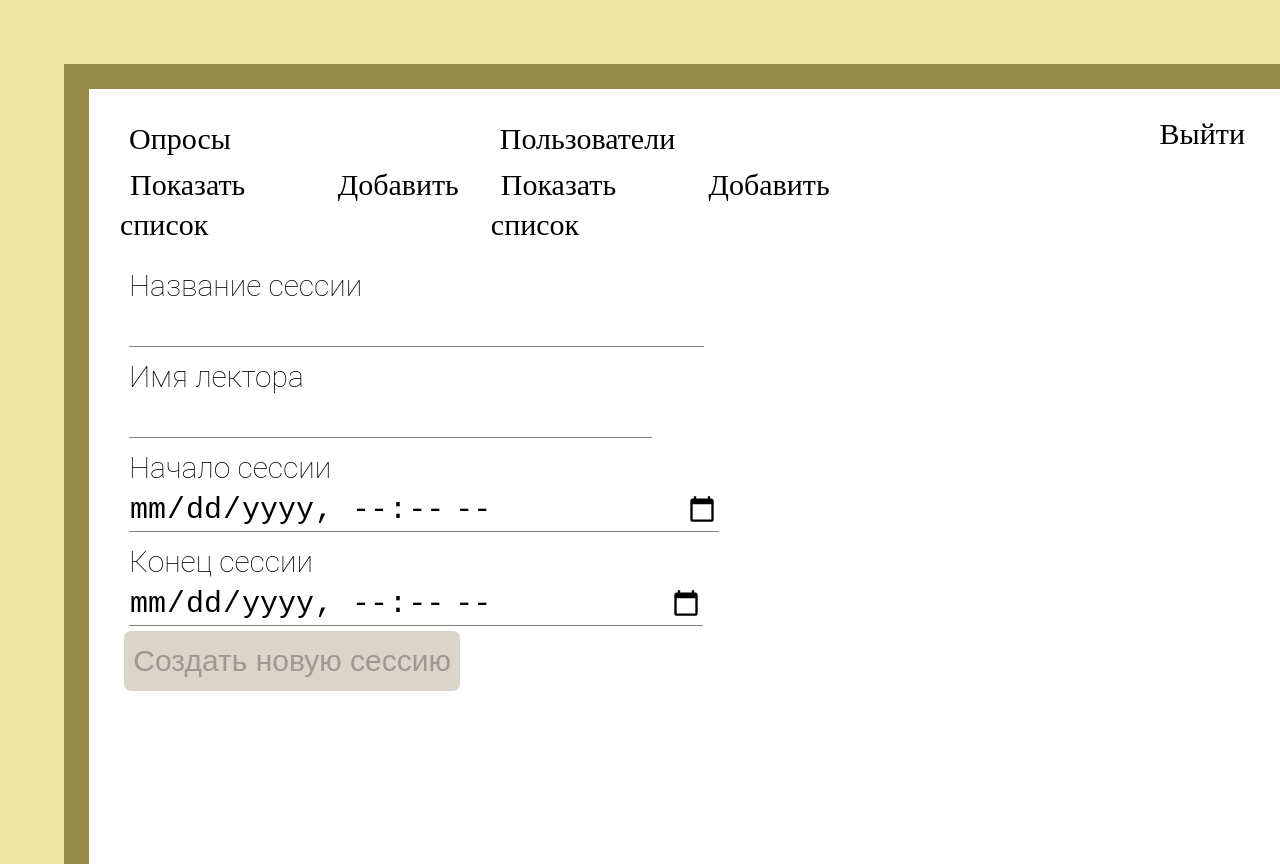
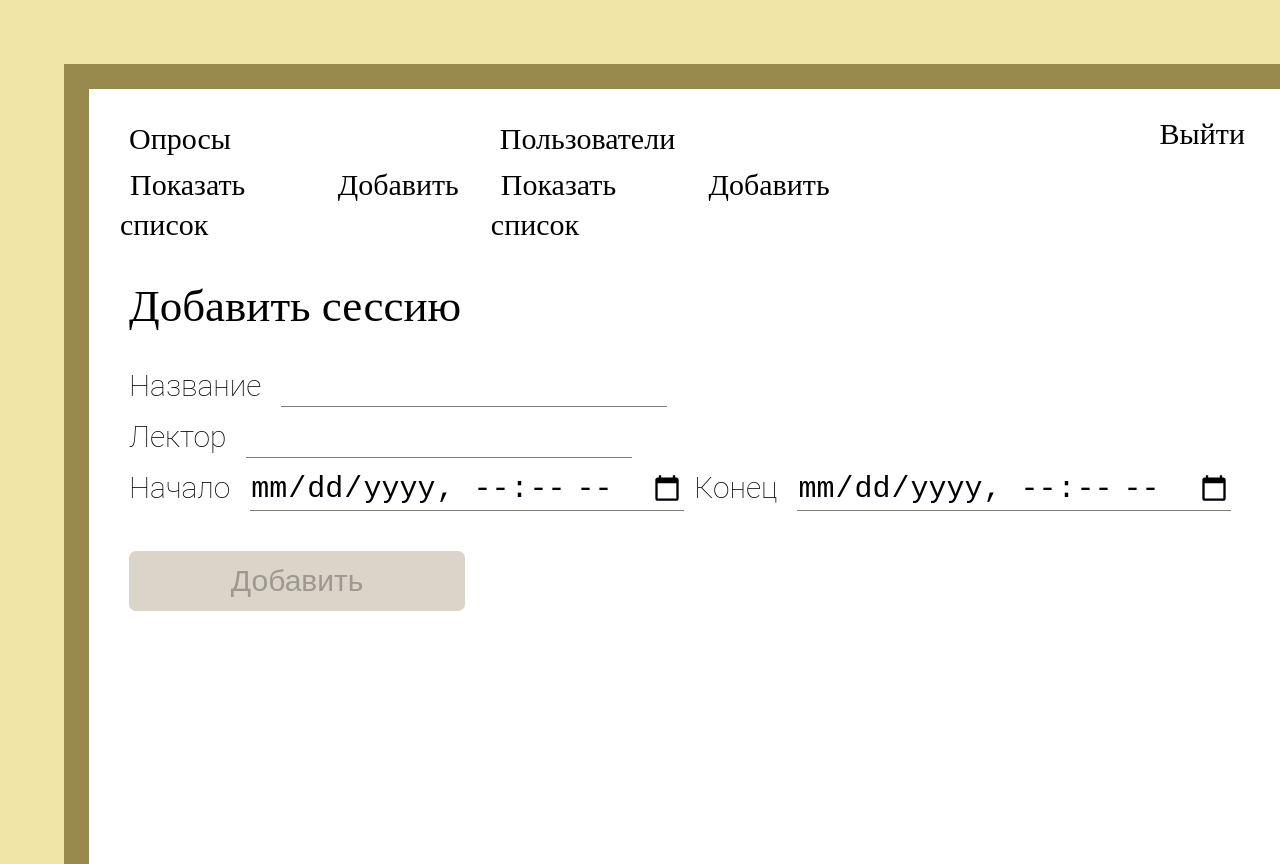
Before and after one commit to KatySolo/realtimepollreact, a React (Create React App) app: page /admin/sessions/add in a window 1280 px wide. Built offline with nearby package versions, Linux system fonts and the light colour scheme; no server answers; what auth0-js would draw is missing.

Commit message:
added survey form design

```diff
--- a/src/components/DatePicker/childrens/Finish.jsx
+++ b/src/components/DatePicker/childrens/Finish.jsx
@@ -21,7 +21,7 @@ class FinishDatePicker extends Component {
 
 	render() {
 		return(
-			<div className="input">
+			<div className="input finishDate">
 				<span className="inputName">{this.props.lable}</span>
 				<input
 					className="inputInline"
--- a/src/components/DatePicker/childrens/Start.jsx
+++ b/src/components/DatePicker/childrens/Start.jsx
@@ -21,7 +21,7 @@ class StartDatePicker extends Component {
 
 	render() {
 		return(
-			<div className="input">
+			<div className="input startDate">
 				<span className="inputName">{this.props.lable}</span>
 				<input
 					className="inputInline"
--- a/src/components/InputWithLable/childrens/SessionLector.jsx
+++ b/src/components/InputWithLable/childrens/SessionLector.jsx
@@ -14,7 +14,7 @@ const mapDispatchToProps = dispatch => {
 class SessionLectorInput extends Component {
 	render() {
 		return(
-			<div className="input">
+			<div className="input lectorName">
 				<span className="inputName">{this.props.lable}</span>
 				<input
 					className="inputInline"
--- a/src/components/InputWithLable/childrens/SessionName.jsx
+++ b/src/components/InputWithLable/childrens/SessionName.jsx
@@ -14,7 +14,7 @@ const mapDispatchToProps = dispatch => {
 class SessionNameInput extends Component {
 	render() {
 		return(
-			<div className="input">
+			<div className="input sessionName">
 				<span className="inputName">{this.props.lable}</span>
 				<input
 					className="inputInline"
--- a/src/components/SessionWindows/SessionForm/SessionForm.jsx
+++ b/src/components/SessionWindows/SessionForm/SessionForm.jsx
@@ -24,7 +24,7 @@ class SessionForm extends Component {
 		super(props);
 		this.state={
 			msg: '',
-			isError: false
+			type: 'none'
 		};
 
 		this.isValidForm = this.isValidForm.bind(this);
@@ -47,24 +47,29 @@ class SessionForm extends Component {
 		},{
 			headers: { 'Authorization': `Bearer ${auth0Client.getIdToken()}` }
 		}).then(res => {
-			setTimeout(() => this.setState({ msg: '' }), 5000);
-			this.setState({ msg: res.data, isError: false });
+			setTimeout(() => this.setState({ msg: '', type: 'none' }), 5000);
+			this.setState({ msg: res.data, type: 'ok' });
 		}).catch((error) => {
-			setTimeout(() => this.setState({ msg: '', isError: false }), 5000);
-			this.setState({ msg: error.response.data.text || 'Произошла ошибка', isError: true });
+			setTimeout(() => this.setState({ msg: '', type: 'none' }), 5000);
+			this.setState({ msg: error.response.data.text || 'Произошла ошибка', type: 'err' });
 		});
 	}
 
 	render(){
 		return (
 			<div className="sessionForm">
-				<InputWithLable lable="Название сессии" id='sessionName' />
-				<InputWithLable lable="Имя лектора" id='sessionLector' />
-				<DatePicker lable="Начало сессии" id="start" />
-				<DatePicker lable="Конец сессии" id="finish" />
-				<SubmitButton text="Создать новую сессию" isValid={this.isValidForm} handleSubmit={this.handleSubmit} />
-				<div className={this.state.isError ? 'msgBox error' : 'msgBox correct'}>
-					{this.state.msg}
+				<div className='formTitle'>Добавить сессию</div>
+				<InputWithLable lable="Название" id='sessionName' />
+				<InputWithLable lable="Лектор" id='sessionLector' />
+				<div className='date_container'>
+					<DatePicker lable="Начало" id="start" />
+					<DatePicker lable="Конец" id="finish" />
+				</div>
+				<div className='footer'>
+					<SubmitButton text="Добавить" isValid={this.isValidForm} handleSubmit={this.handleSubmit} />
+					<div className={'msgResultBox ' + this.state.type}>
+						<div className='msgResultBox_text'>{this.state.msg}</div>
+					</div>
 				</div>
 			</div>
 		);
--- a/src/components/SessionWindows/SessionForm/styles.css
+++ b/src/components/SessionWindows/SessionForm/styles.css
@@ -1,7 +1,17 @@
+.sessionForm {
+    display: flex;
+    flex-direction: column;
+    margin-top: 10px;
+    align-content: start;
+}
+
+.footer {
+    margin-top: 30px;
+}
+
 .msgBox {
     height: fit-content;
     align-self: center;
-    /* margin-left: 10px; */
     padding: 2px;
 }
 
@@ -9,3 +19,18 @@
     border: 2px solid rgba(200, 0, 0, 0.5);
     background-color:rgba(247, 147, 147, 0.5);
 }
+
+.sessionName,
+.lectorName,
+.date_container,
+.startDate,
+.finishDate {
+    display: flex
+}
+
+.formTitle {
+    font-size: 45px;
+    padding: 5px;
+    width: fit-content;
+    margin: 10px 0 30px 0;
+}
```
